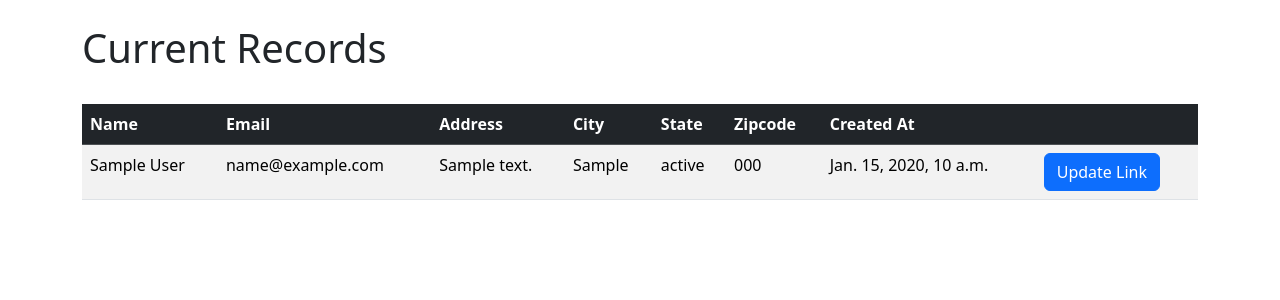
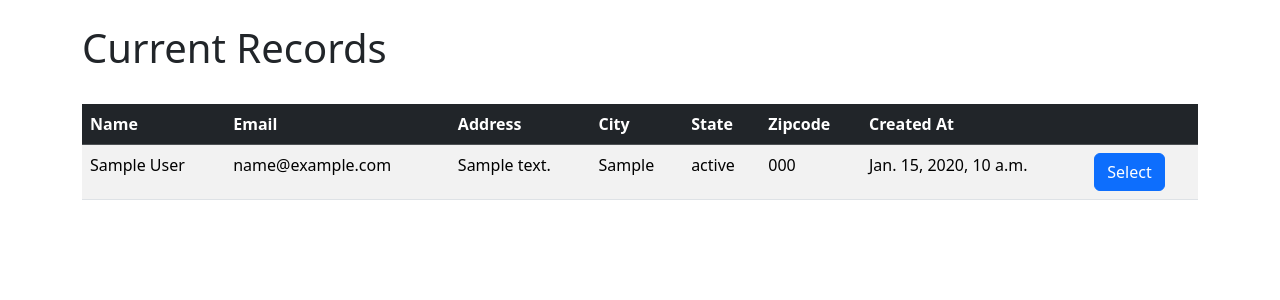
Before and after one commit to Bigpunishah/Django-CRM, a Django app: page / in a window 1280 px wide. Shown: the part 56-356 px from the top of the page. Run offline with Django 4.2, Linux system fonts and the light colour scheme; a user stored in the database is signed in; tables that the repository leaves empty hold one stand-in row (values such as "Sample post").

Commit message:
Update home.html
Test to select records via button with redirection.

```diff
--- a/website/templates/home.html
+++ b/website/templates/home.html
@@ -35,7 +35,7 @@
             <td>{{ record.state }}</td>
             <td>{{ record.zipcode }}</td>
             <td>{{ record.created_at }}</td>
-            <td><a href="{% url 'home' %}" class="btn btn-primary">Update Link</a></td>
+            <td><a href="{% url 'record' record.id %}" class="btn btn-primary">Select</a></td>
         </tr>
 
           {% endfor %}
```
